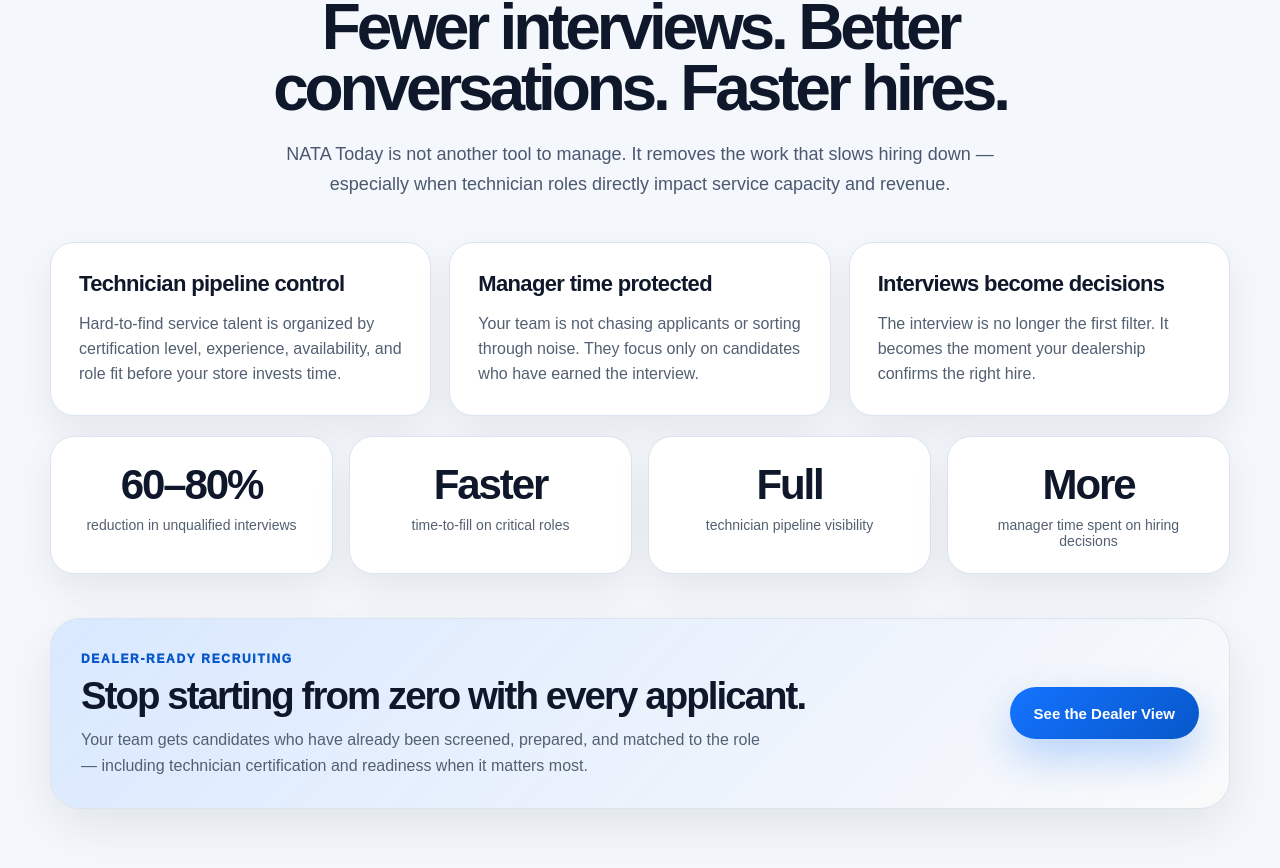
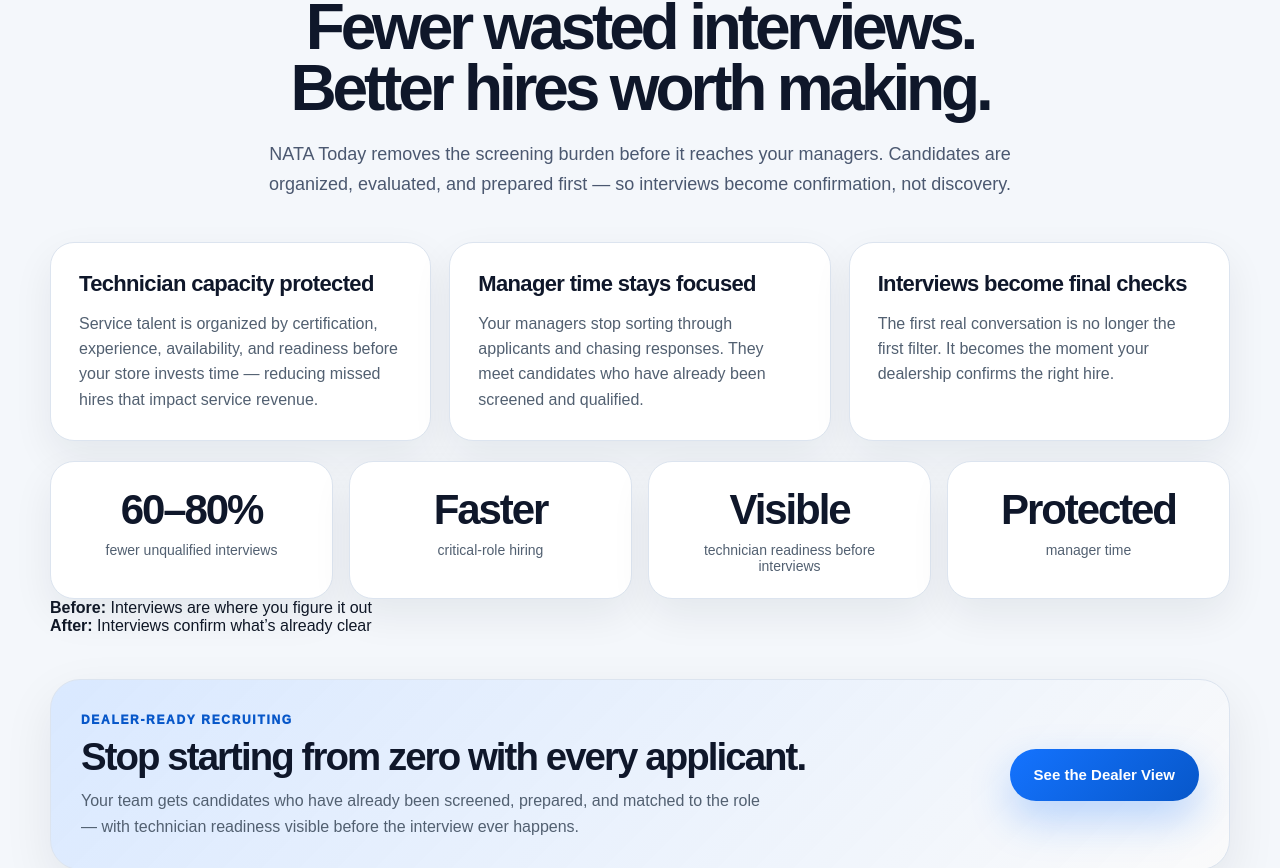
Before and after one commit to zlomke76-del/natatoday, a Next.js app: page / in a window 1280 px wide. Shown: the part 2278-3146 px from the top of the page. Built offline with nearby package versions, Linux system fonts and the light colour scheme.

Commit message:
Update page.tsx

```diff
--- a/app/page.tsx
+++ b/app/page.tsx
@@ -35,24 +35,24 @@ const steps = [
 
 const proofCards = [
   {
-    title: "Technician pipeline control",
-    copy: "Hard-to-find service talent is organized by certification level, experience, availability, and role fit before your store invests time.",
+    title: "Technician capacity protected",
+    copy: "Service talent is organized by certification, experience, availability, and readiness before your store invests time — reducing missed hires that impact service revenue.",
   },
   {
-    title: "Manager time protected",
-    copy: "Your team is not chasing applicants or sorting through noise. They focus only on candidates who have earned the interview.",
+    title: "Manager time stays focused",
+    copy: "Your managers stop sorting through applicants and chasing responses. They meet candidates who have already been screened and qualified.",
   },
   {
-    title: "Interviews become decisions",
-    copy: "The interview is no longer the first filter. It becomes the moment your dealership confirms the right hire.",
+    title: "Interviews become final checks",
+    copy: "The first real conversation is no longer the first filter. It becomes the moment your dealership confirms the right hire.",
   },
 ];
 
 const metrics = [
-  { value: "60–80%", label: "reduction in unqualified interviews" },
-  { value: "Faster", label: "time-to-fill on critical roles" },
-  { value: "Full", label: "technician pipeline visibility" },
-  { value: "More", label: "manager time spent on hiring decisions" },
+  { value: "60–80%", label: "fewer unqualified interviews" },
+  { value: "Faster", label: "critical-role hiring" },
+  { value: "Visible", label: "technician readiness before interviews" },
+  { value: "Protected", label: "manager time" },
 ];
 
 export default function Home() {
@@ -172,9 +172,16 @@ export default function Home() {
             <div className="section-kicker dark">
               What changes for the dealer
             </div>
-            <h2>Fewer interviews. Better conversations. Faster hires.</h2>
+
+            <h2>
+              Fewer wasted interviews. <br />
+              Better hires worth making.
+            </h2>
+
             <p>
-              NATA Today is not another tool to manage. It removes the work that slows hiring down — especially when technician roles directly impact service capacity and revenue.
+              NATA Today removes the screening burden before it reaches your managers.
+              Candidates are organized, evaluated, and prepared first — so interviews
+              become confirmation, not discovery.
             </p>
           </div>
 
@@ -196,14 +203,28 @@ export default function Home() {
             ))}
           </div>
 
+          <div className="contrast-strip">
+            <div>
+              <strong>Before:</strong> Interviews are where you figure it out
+            </div>
+            <div>
+              <strong>After:</strong> Interviews confirm what’s already clear
+            </div>
+          </div>
+
           <div className="closing-band">
             <div>
               <span>Dealer-ready recruiting</span>
+
               <h3>Stop starting from zero with every applicant.</h3>
+
               <p>
-                Your team gets candidates who have already been screened, prepared, and matched to the role — including technician certification and readiness when it matters most.
+                Your team gets candidates who have already been screened, prepared,
+                and matched to the role — with technician readiness visible before
+                the interview ever happens.
               </p>
             </div>
+
             <Link className="btn btn-primary" href="/dealer-demo">
               See the Dealer View
             </Link>
```
